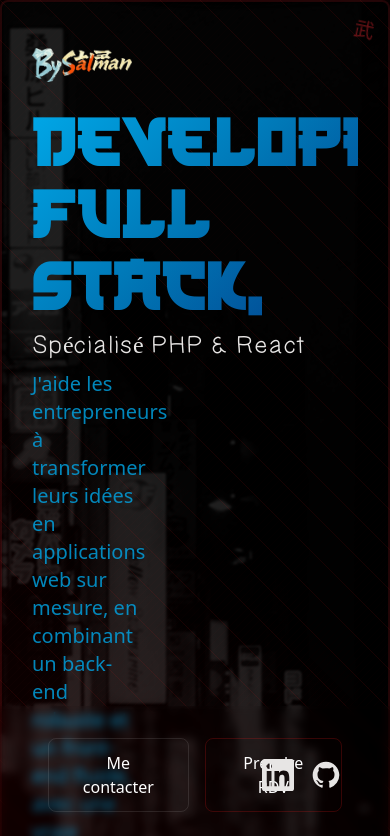
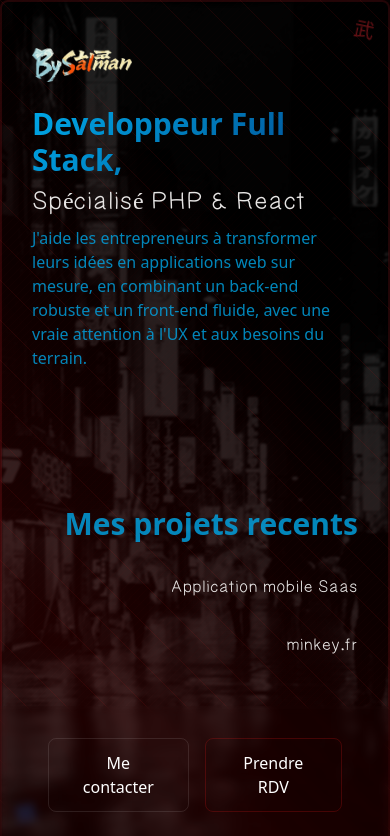
Before and after one commit to Aissam-salman/folio2025, a React (Vite) app: page / in a window 390 px wide. Shown: the top 836 px of the page. Built offline with nearby package versions, Linux system fonts and the light colour scheme.

Commit message:
fix: responsive issues

```diff
--- a/src/App.jsx
+++ b/src/App.jsx
@@ -25,39 +25,41 @@ function App() {
                   className="w-[100px]"
                 />
               </div>
-                            <h2 className="mt-4 text-7xl font-myfont font-normal text-red-500 gradient-text ">
+              <h2 className="mt-4 sm:text-5xl text-3xl lg:text-7xl font-extrabold text-red-500 gradient-text ">
                 Developpeur Full Stack,
               </h2>
               <div className="font-kaori text-2xl text-stone-200">
                 Spécialisé PHP & React
               </div>
-                            <div className={"text-[#00A8E8]/80 mb-12 w-1/3 text-xl"}>
-                                J&#39;aide les entrepreneurs à transformer leurs idées en applications web
-                                sur mesure, en combinant un back-end robuste et un front-end fluide,
-                                avec une vraie attention à l&#39;UX et aux besoins du terrain.
+              <div className={"text-[#00A8E8]/80 mb-12 lg:w-1/3 lg:text-xl"}>
+                J&#39;aide les entrepreneurs à transformer leurs idées en
+                applications web sur mesure, en combinant un back-end robuste et
+                un front-end fluide, avec une vraie attention à l&#39;UX et aux
+                besoins du terrain.
               </div>
             </header>
             <main className="flex flex-col gap-16 py-16 px-4">
               <div className="flex flex-col items-end gap-8">
-                                <h3 className="font-myfont text-3xl text-[#00A8E8]/80">
+                <h3 className="font-bold text-3xl text-[#00A8E8]/80">
                   Mes projets recents
                 </h3>
+                <div className="flex flex-col items-end sm:flex-row gap-8">
                   <HoverImageEffect
                     link="/projects/minkey-app"
-                                    className="text-3xl font-kaori text-stone-200"
-                                    text="Application mobile EdSass"
+                    className="lg:text-3xl text-right font-kaori text-stone-200"
+                    text="Application&nbsp;mobile&nbsp;Saas"
                     img="/projects/app-mobile/home_page.png"
                   />
                   <HoverImageEffect
                     link="/projects/minkey-site"
-                                    className="text-3xl font-kaori text-stone-200"
+                    className="lg:text-3xl text-right font-kaori text-stone-200"
                     text="minkey.fr"
                     img="/projects/minkey/1.png"
                   />
                 </div>
+              </div>
             </main>
-                        <footer
-                            className="fixed bottom-0 left-0 right-0 px-12 py-8 bg-linear-to-t from-black/10 to-transparent backdrop-blur-xs">
+            <footer className="fixed bottom-0 left-0 right-0 px-12 py-8 bg-linear-to-t from-black/10 to-transparent backdrop-blur-xs">
               <div className="flex flex-row items-center justify-center gap-8 relative">
                 <div className="flex gap-4">
                   <a href="mailto:aissam.Lamjadab@gmail.com">
@@ -68,10 +70,12 @@ function App() {
                     target="_blank"
                     rel="noopener noreferrer"
                   >
-                                        <button className="ghost-button-variant">Prendre RDV</button>
+                    <button className="ghost-button-variant">
+                      Prendre RDV
+                    </button>
                   </a>
                 </div>
-                                <div className="absolute right-0 flex gap-4 ">
+                <div className="lg:absolute hidden right-0 sm:flex gap-4 ">
                   <a
                     href="https://www.linkedin.com/in/aissam-salman-webdev/"
                     target="_blank"
@@ -84,8 +88,7 @@ function App() {
                       viewBox="0 0 24 24"
                       aria-hidden="true"
                     >
-                                            <path
-                                                d="M20.447 20.452h-3.554v-5.569c0-1.328-.027-3.037-1.852-3.037-1.853 0-2.136 1.445-2.136 2.939v5.667H9.351V9h3.414v1.561h.046c.477-.9 1.637-1.85 3.37-1.85 3.601 0 4.267 2.37 4.267 5.455v6.286zM5.337 7.433c-1.144 0-2.063-.926-2.063-2.065 0-1.138.92-2.063 2.063-2.063 1.14 0 2.064.925 2.064 2.063 0 1.139-.925 2.065-2.064 2.065zm1.782 13.019H3.555V9h3.564v11.452zM22.225 0H1.771C.792 0 0 .774 0 1.729v20.542C0 23.227.792 24 1.771 24h20.451C23.2 24 24 23.227 24 22.271V1.729C24 .774 23.2 0 22.222 0h.003z"/>
+                      <path d="M20.447 20.452h-3.554v-5.569c0-1.328-.027-3.037-1.852-3.037-1.853 0-2.136 1.445-2.136 2.939v5.667H9.351V9h3.414v1.561h.046c.477-.9 1.637-1.85 3.37-1.85 3.601 0 4.267 2.37 4.267 5.455v6.286zM5.337 7.433c-1.144 0-2.063-.926-2.063-2.065 0-1.138.92-2.063 2.063-2.063 1.14 0 2.064.925 2.064 2.063 0 1.139-.925 2.065-2.064 2.065zm1.782 13.019H3.555V9h3.564v11.452zM22.225 0H1.771C.792 0 0 .774 0 1.729v20.542C0 23.227.792 24 1.771 24h20.451C23.2 24 24 23.227 24 22.271V1.729C24 .774 23.2 0 22.222 0h.003z" />
                     </svg>
                   </a>
                   <a
@@ -126,11 +129,11 @@ function App() {
         </div>
         <div className=" shonen-overlay">
           <div className="background-shonen-overlay"></div>
-                    <div className={'background-shonen'}></div>
+          <div className={"background-shonen"}></div>
         </div>
       </div>
     </>
-    )
+  );
 }
 
-export default App
+export default App;
--- a/src/pages/projects/page.tsx
+++ b/src/pages/projects/page.tsx
@@ -115,7 +115,7 @@ export default function ProjectDetail() {
                                     </div>
 
                                     {/* Cartes en glassmorph */}
-                                    <div className="grid grid-cols-3 gap-6 mb-16">
+                                    <div className="flex flex-col lg:grid lg:grid-cols-3 gap-6 mb-16">
                                         <section
                                             className="backdrop-blur-md bg-white/10 p-8 rounded-sm border border-white/20 transform hover:scale-[1.02] transition-transform">
                                             <h2 className="text-2xl font-semibold mb-4 text-white">
```
Lines whose indentation alone changed are shown as unchanged.
